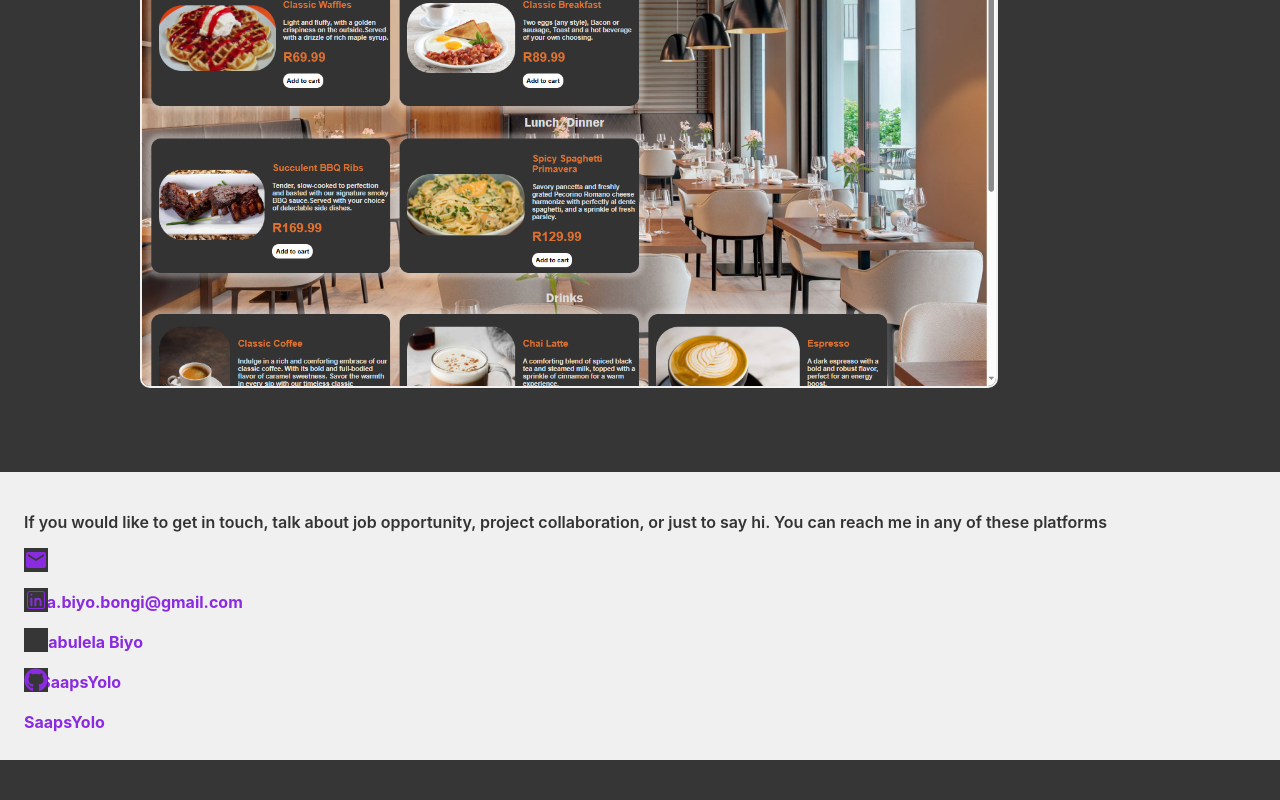
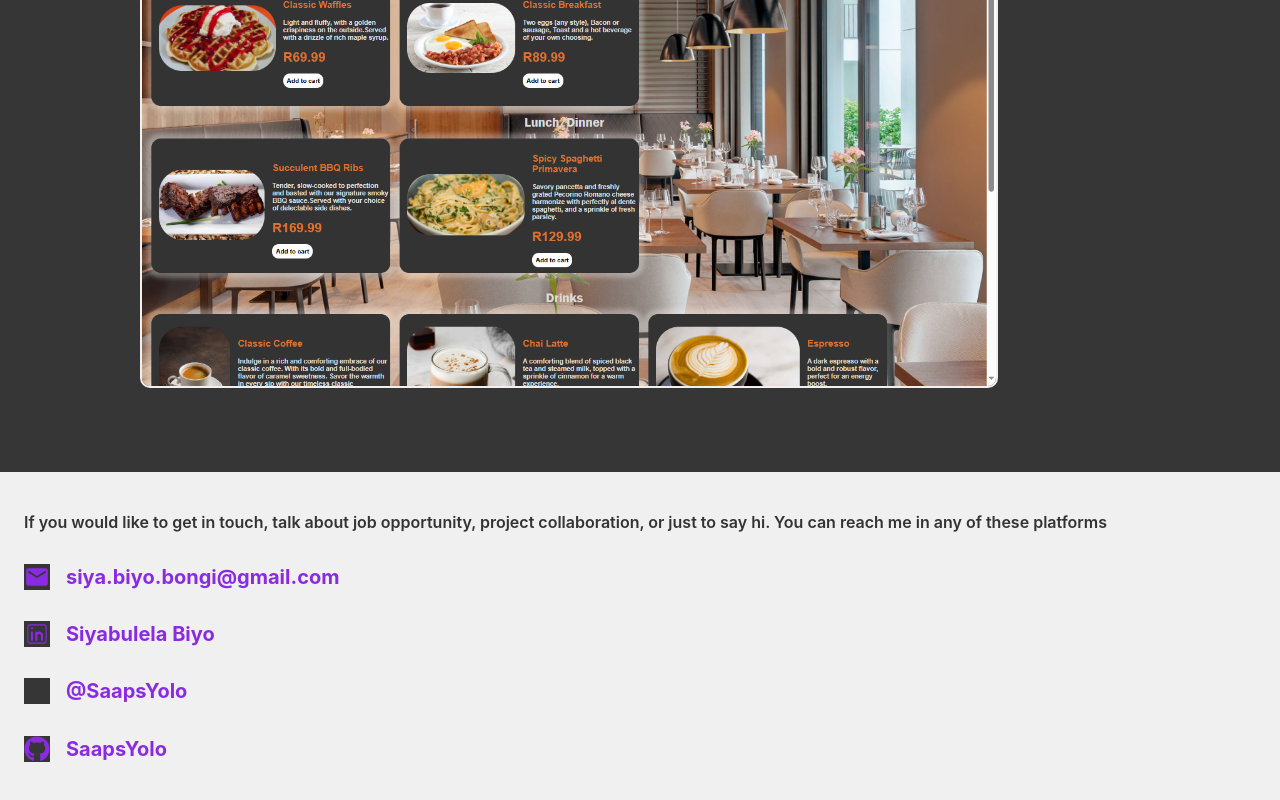
Before and after one commit to SaapsYolo/SaapsYolo.github.io, a React (Create React App) app in the folder portfolio/: page / in a window 1280 px wide. Shown: the part 1039-1839 px from the top of the page. Before the commit the page ends 1799 px from the top, so only its background shows below. Built offline with nearby package versions, Linux system fonts and the light colour scheme; some icons are missing.

Commit message:
contact me is better

```diff
--- a/portfolio/src/Components/AppStyle.css
+++ b/portfolio/src/Components/AppStyle.css
@@ -149,7 +149,7 @@ html{
 .contact-me-section {
     margin-left: 0rem;
     padding: 1.5rem;
-    height: 30vh;
+    height: 40vh;
     width: screen;
     color: blueviolet;
     background: #f0f0f0;
@@ -161,21 +161,27 @@ html{
     font-weight: 600;
 }
 .socials{
-    background-color: #f0f0f0;
     background: #f0f0f0;
-}
-.email, .linkedIn, .twitter, .gitHub{
-    gap: .5rem;
-    height: 40px;
-    font-size: 1.5rem;
-    background-color: #f0f0f0;
-    cursor: pointer;
+    font-size: 26px;
+    align-items: center;
+    display: contents;
+    gap: 2rem;
 
 }
-.email h2, .linkedIn h2, .twitter h2, .gitHub h2{
-    font-size: 1rem;
-    background-color: #f0f0f0;
+.socials .email, .socials .linkedIn, .socials .twitter, .socials .github{
+    display: flex;
+    align-items: center;
+    background: none;
+    gap: 1rem;
 }
+.socials h2{
+    background-color: transparent;
+    font-size: 20px;
+}
+.MdEmail{
+    background-color: transparent;
+}
+
 
 @media (max-width: 1400px){
     .projects img{
--- a/portfolio/src/Components/ContactMe.jsx
+++ b/portfolio/src/Components/ContactMe.jsx
@@ -19,11 +19,14 @@ const Contact = () => {
         <div className="linkedIn">
           <CiLinkedin /> <h2>Siyabulela Biyo</h2>
         </div>
+
         <div className="twitter">
           <FaXTwitter /> <h2>@SaapsYolo</h2>
+
         </div>
-        <div className="gitHub">
+        <div className="github">
           <FaGithub /> <h2>SaapsYolo</h2>
+
         </div>
 
       </div>
```
